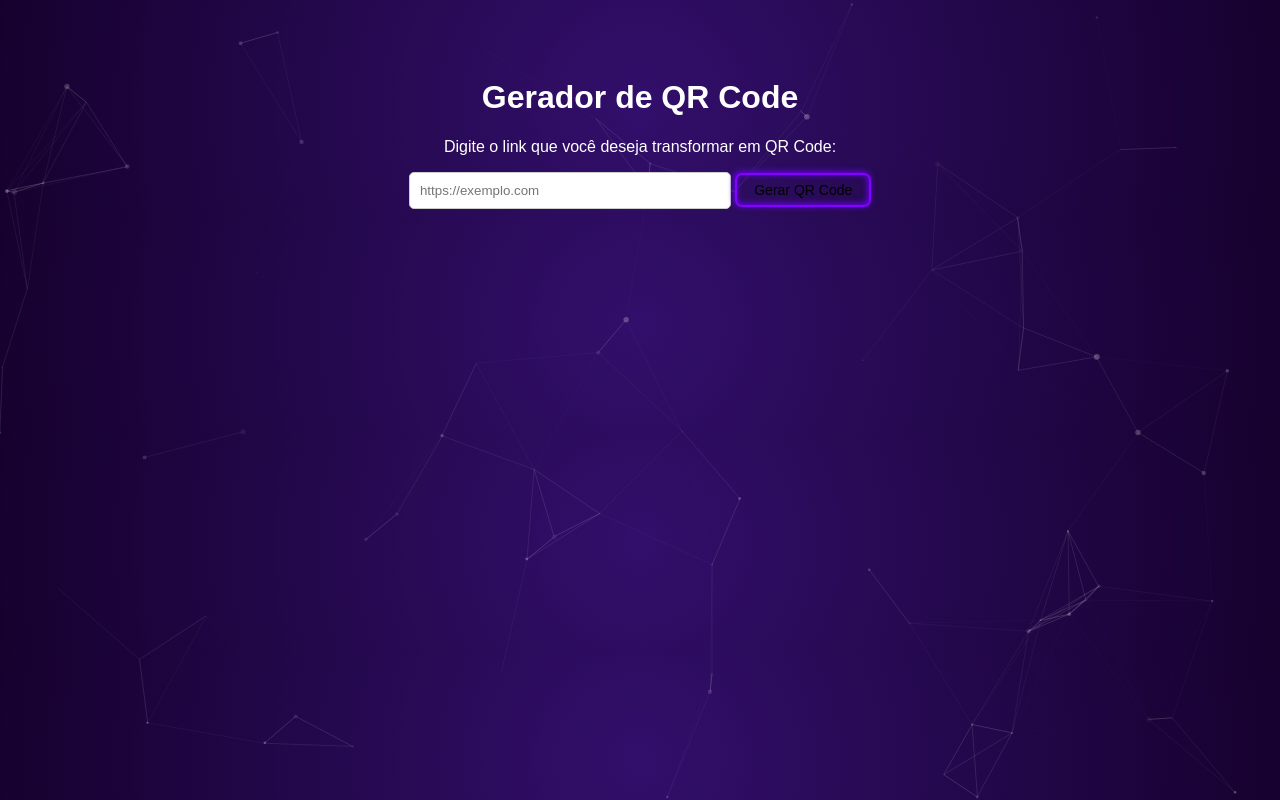
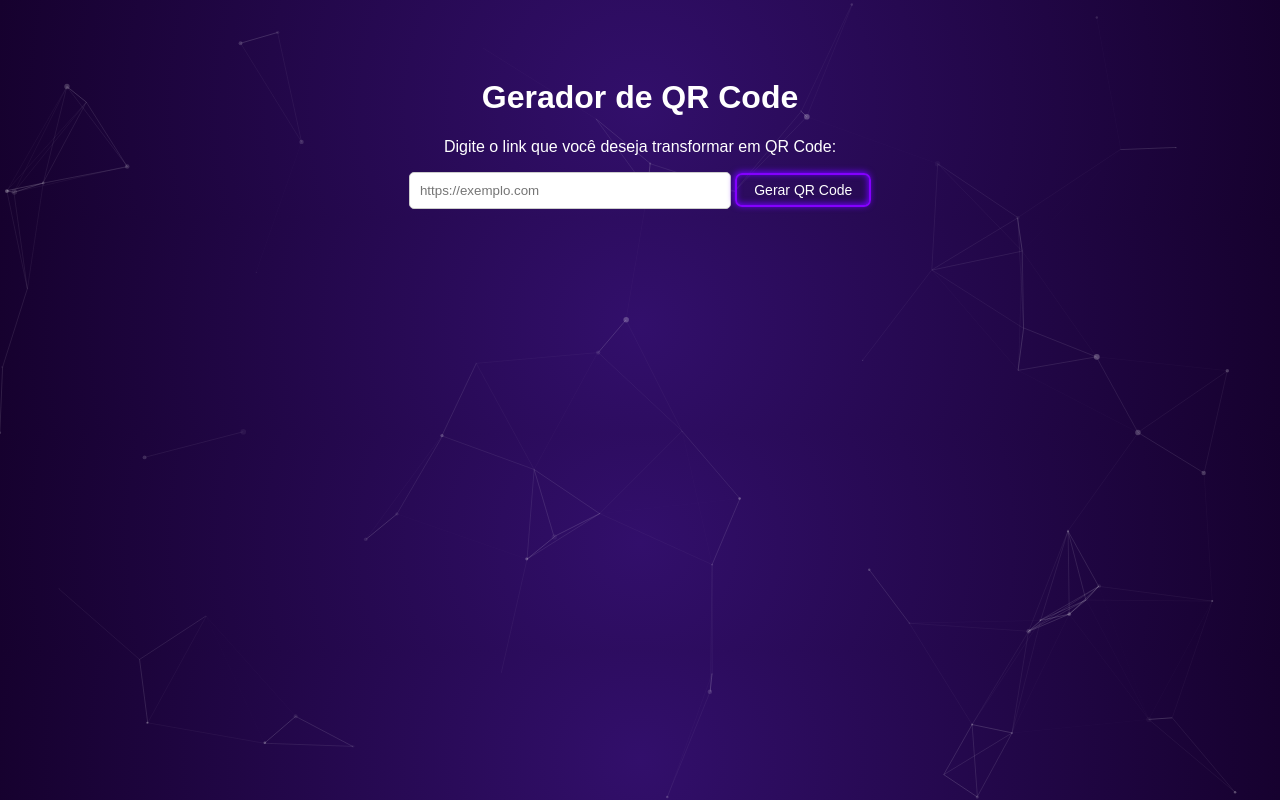
Before and after one commit to joao-vitor1007/Projeto-gerador-de-QR-Code, a Flask app: page / in a window 1280 px wide. Run offline with Flask 3, Linux system fonts and the light colour scheme.

Commit message:
style.css

```diff
--- a/Projeto QR code/static/style.css
+++ b/Projeto QR code/static/style.css
@@ -20,7 +20,7 @@ input {
     background: var(--color-back);
     border-radius: 0.5em;
     box-shadow:
-      inset 0px -6px 18px -6px rgba(77, 3, 175, 0),
+      inset 0px -6px 18px -6px rgba(255, 255, 255, 0),
       inset rgb(111, 0, 255) -1px -1px 6px 0px,
       inset 12px 0px 12px -6px rgba(77, 3, 175, 0),
       inset -12px 0px 12px -6px rgba(77, 3, 175, 0),
@@ -32,6 +32,7 @@ input {
     outline: none;
     transition: all 0.3s;
     user-select: none;
+    color: white;
 }
 
 
```
